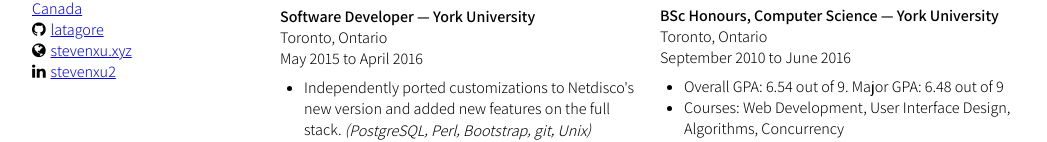
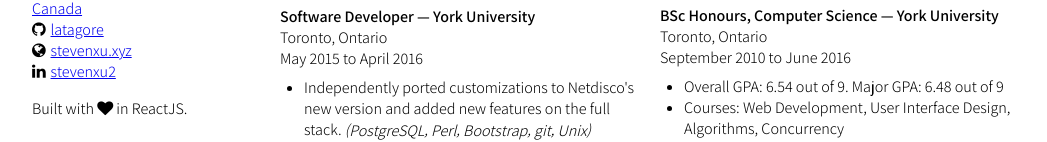
Before and after one commit to latagore/Resume, a React app: page / in a window 1280 px wide. Shown: the part 374-516 px from the top of the page, without its empty margins (112-1159 px from the left). Built offline with nearby package versions, Linux system fonts and the light colour scheme.

Commit message:
update bundle.js

```diff
--- a/src/App.jsx
+++ b/src/App.jsx
@@ -54,6 +54,7 @@
         <div className="linkedin"><a href={`https://www.linkedin.com/in/${c.linkedin}`}>{c.linkedin}</a></div>
       </div>
       <p className="summary" dangerouslySetInnerHTML={{__html: data.summary}} />
+      <p class="built-with">Built with <i class="fa fa-heart" aria-label="love"></i> in ReactJS.</p>
     </aside>
   )
 }
```
Also changed, not shown: 1 other file (tests, documents, lock files or other folders).
